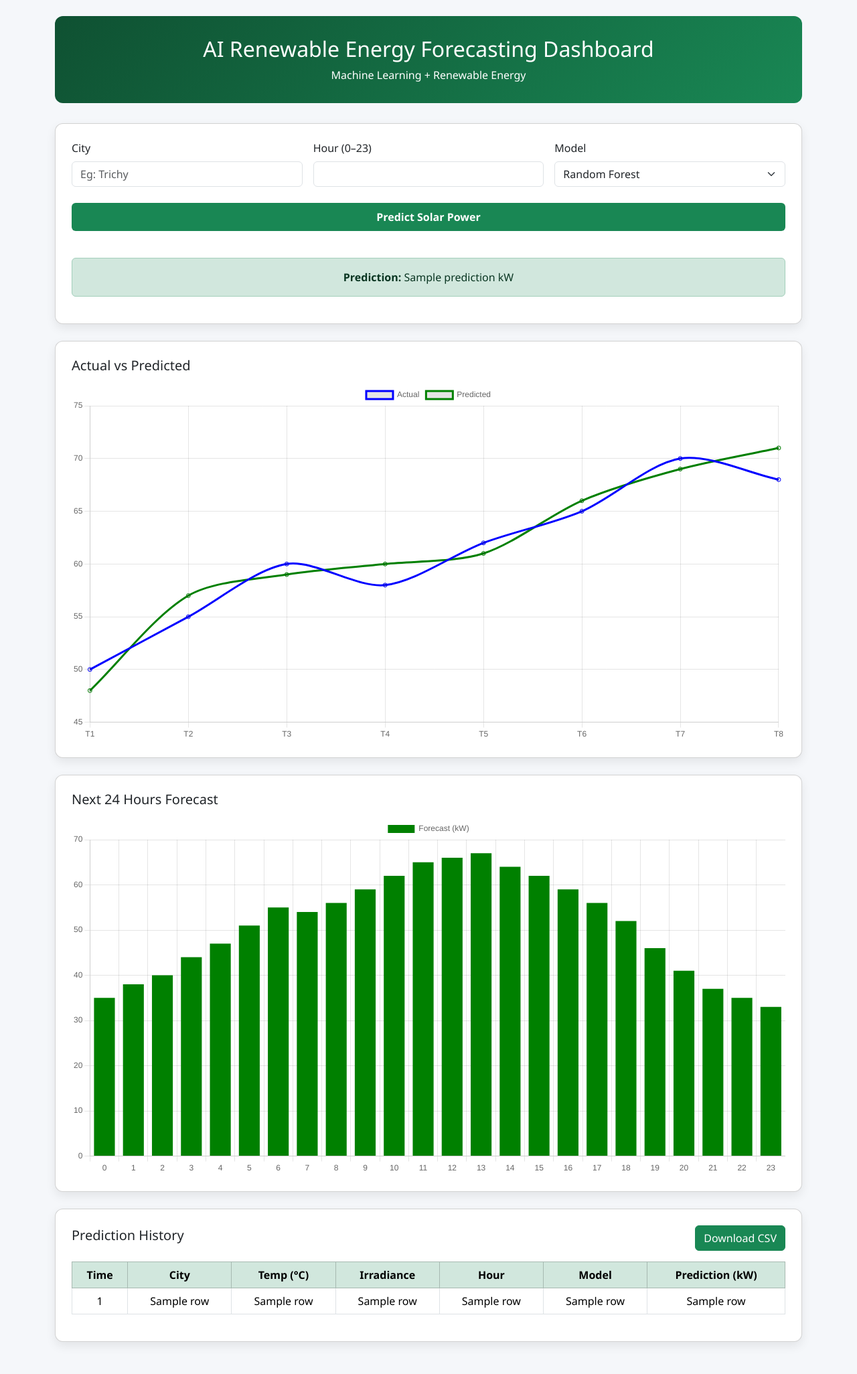
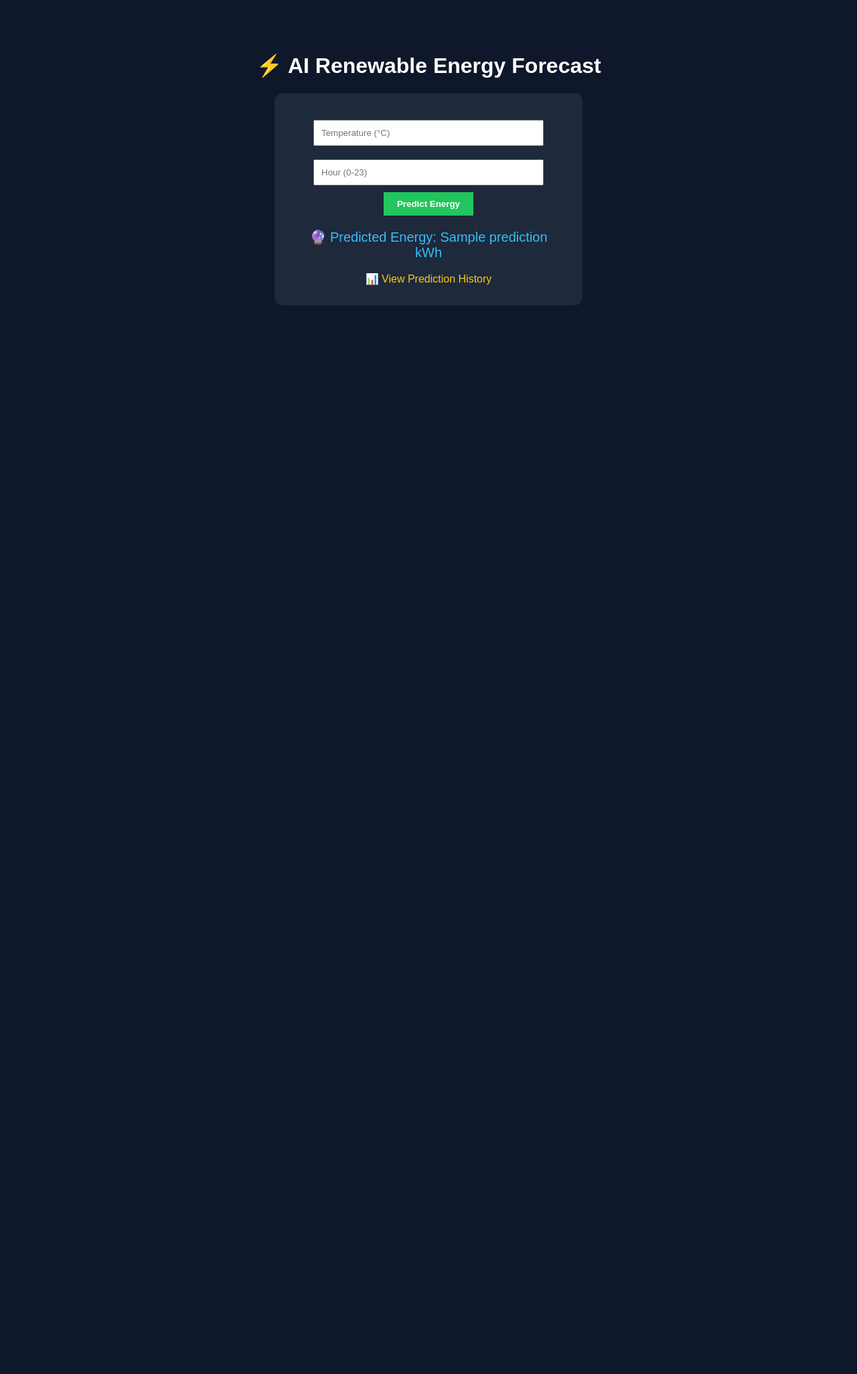
Before and after one commit to haarishk1510-pixel/renewable-energy-dashboard, a Flask app: template templates/index.html in a window 1280 px wide. Shown: the whole page at 67% size. After the commit the page ends 456 px from the top, so only its background shows below. Run offline with Flask 3, Linux system fonts and the light colour scheme; the template is opened without the code that fills it: most values are stand-ins (such as "Sample title", 1, 10 or a date in 2020).

Commit message:
Final production UI + ML + history ready

```diff
--- a/app.py
+++ b/app.py
@@ -1,124 +1,116 @@
 import os
-import sqlite3
+import logging
 import pickle
-from datetime import datetime
-
-import numpy as np
+import pandas as pd
 from flask import Flask, render_template, request, jsonify
 
-# --------------------------------
-# Flask app
-# --------------------------------
 app = Flask(__name__)
 
-BASE_DIR = os.path.dirname(os.path.abspath(__file__))
-DB_PATH = os.path.join(BASE_DIR, "predictions.db")
-MODEL_PATH = os.path.join(BASE_DIR, "models", "solar_model.pkl")
+logging.basicConfig(level=logging.INFO)
 
-# --------------------------------
-# Database init
-# --------------------------------
-def init_db():
-    conn = sqlite3.connect(DB_PATH)
-    c = conn.cursor()
-    c.execute("""
-        CREATE TABLE IF NOT EXISTS prediction_history (
-            id INTEGER PRIMARY KEY AUTOINCREMENT,
-            timestamp TEXT,
-            city TEXT,
-            hour INTEGER,
-            prediction REAL
-        )
-    """)
-    conn.commit()
-    conn.close()
+# -----------------------------
+# Load Dataset
+# -----------------------------
+try:
+    dataset = pd.read_csv("solar_data.csv")
+    logging.info("Solar dataset loaded successfully")
+except Exception as e:
+    logging.error(f"Dataset loading failed: {e}")
+    dataset = None
 
-init_db()
+# -----------------------------
+# Load ML Model
+# -----------------------------
+model = None
+model_path = "models/solar_model.pkl"
 
-# --------------------------------
-# Load ML model (SAFE)
-# --------------------------------
-ml_model = None
-ml_model_loaded = False
+if os.path.exists(model_path):
+    try:
+        with open(model_path, "rb") as f:
+            model = pickle.load(f)
+        logging.info("ML model loaded successfully")
+    except Exception as e:
+        logging.warning(f"ML model failed to load: {e}")
+else:
+    logging.warning("ML model not found, using fallback logic")
 
-try:
-    if os.path.exists(MODEL_PATH):
-        with open(MODEL_PATH, "rb") as f:
-            ml_model = pickle.load(f)
-        ml_model_loaded = True
-except Exception:
-    ml_model = None
-    ml_model_loaded = False
-
-# --------------------------------
-# Fallback prediction
-# --------------------------------
-def fallback_prediction(hour):
-    if hour < 6 or hour > 18:
-        return 0.0
-    return round(5 * (1 - abs(hour - 12) / 6), 2)
-
-# --------------------------------
-# Routes
-# --------------------------------
+# -----------------------------
+# Home Page
+# -----------------------------
 @app.route("/")
-def index():
+def home():
     return render_template("index.html")
 
+# -----------------------------
+# Prediction Route
+# -----------------------------
 @app.route("/predict", methods=["POST"])
 def predict():
-    city = request.form.get("city", "Unknown")
-    hour = int(request.form.get("hour", 12))
+    try:
+        temperature = float(request.form["temperature"])
+        hour = float(request.form["hour"])
 
-    if ml_model_loaded:
-        prediction = float(ml_model.predict(np.array([[hour]]))[0])
-    else:
-        prediction = fallback_prediction(hour)
+        if model:
+            prediction = model.predict([[temperature, hour]])[0]
+        else:
+            # Fallback logic
+            prediction = temperature * 0.5 + hour * 0.3
 
-    conn = sqlite3.connect(DB_PATH)
-    c = conn.cursor()
-    c.execute(
-        "INSERT INTO prediction_history (timestamp, city, hour, prediction) VALUES (?, ?, ?, ?)",
-        (datetime.utcnow().isoformat(), city, hour, prediction)
-    )
-    conn.commit()
-    conn.close()
+        prediction = round(float(prediction), 2)
 
-    return jsonify({
-        "city": city,
-        "hour": hour,
-        "prediction": round(prediction, 2),
-        "ml_used": ml_model_loaded
-    })
+        # Save history
+        history_file = "prediction_history.csv"
 
+        new_data = pd.DataFrame({
+            "timestamp": [pd.Timestamp.now()],
+            "temperature": [temperature],
+            "hour": [hour],
+            "prediction": [prediction]
+        })
+
+        if os.path.exists(history_file):
+            new_data.to_csv(history_file, mode="a", header=False, index=False)
+        else:
+            new_data.to_csv(history_file, index=False)
+
+        return render_template("index.html", prediction=prediction)
+
+    except Exception as e:
+        logging.error(f"Prediction error: {e}")
+        return "Error in prediction"
+
+# -----------------------------
+# History Route
+# -----------------------------
 @app.route("/history")
 def history():
-    conn = sqlite3.connect(DB_PATH)
-    conn.row_factory = sqlite3.Row
-    c = conn.cursor()
+    try:
+        df = pd.read_csv("prediction_history.csv")
+        timestamps = df["timestamp"].astype(str).tolist()
+        predictions = df["prediction"].tolist()
 
-    c.execute("""
-        SELECT timestamp, city, hour, prediction
-        FROM prediction_history
-        ORDER BY timestamp DESC
-        LIMIT 100
-    """)
+        return render_template(
+            "history.html",
+            timestamps=timestamps,
+            predictions=predictions
+        )
+    except:
+        return "No prediction history available"
 
-    rows = c.fetchall()
-    conn.close()
-
-    return render_template("history.html", history=rows)
-
+# -----------------------------
+# Health Check
+# -----------------------------
 @app.route("/health")
 def health():
     return jsonify({
         "status": "ok",
-        "ml_model": ml_model_loaded
+        "dataset_loaded": dataset is not None,
+        "ml_model": model is not None
     })
 
-# --------------------------------
-# Entry (for local only)
-# --------------------------------
+# -----------------------------
+# Railway Port Binding
+# -----------------------------
 if __name__ == "__main__":
     port = int(os.environ.get("PORT", 8080))
     app.run(host="0.0.0.0", port=port)
--- /dev/null
+++ b/requirement.txt
@@ -0,0 +1,4 @@
+flask==3.1.2
+gunicorn
+pandas
+numpy==1.26.4
--- a/templates/index.html
+++ b/templates/index.html
@@ -1,186 +1,74 @@
-</a>
-
 <!DOCTYPE html>
-<html lang="en">
+<html>
 <head>
-    <meta charset="UTF-8">
-    <title>AI Renewable Energy Forecasting Dashboard</title>
-
-    <!-- Bootstrap -->
-    <link href="https://cdn.jsdelivr.net/npm/bootstrap@5.3.3/dist/css/bootstrap.min.css" rel="stylesheet">
-
-    <!-- Chart.js -->
-    <script src="https://cdn.jsdelivr.net/npm/chart.js"></script>
-
+    <title>AI Renewable Energy Dashboard</title>
     <style>
         body {
-            background: #f5f7fa;
-            font-family: "Segoe UI", sans-serif;
+            font-family: Arial;
+            background: #0f172a;
+            color: white;
+            text-align: center;
+            padding: 50px;
         }
-        .header {
-            background: linear-gradient(135deg, #0f5132, #198754);
-            color: white;
+
+        .card {
+            background: #1e293b;
             padding: 30px;
             border-radius: 12px;
-            margin-bottom: 30px;
-            text-align: center;
+            width: 400px;
+            margin: auto;
         }
-        .card {
-            border-radius: 12px;
-            box-shadow: 0 6px 15px rgba(0,0,0,0.08);
-            margin-bottom: 25px;
+
+        input {
+            padding: 10px;
+            margin: 10px;
+            width: 80%;
         }
-        .btn-predict {
-            background: #198754;
+
+        button {
+            padding: 10px 20px;
+            background: #22c55e;
+            border: none;
             color: white;
             font-weight: bold;
+            cursor: pointer;
         }
-        .btn-predict:hover {
-            background: #157347;
+
+        .result {
+            margin-top: 20px;
+            font-size: 20px;
+            color: #38bdf8;
+        }
+
+        a {
+            color: #facc15;
+            text-decoration: none;
         }
     </style>
 </head>
 
 <body>
-<div class="container mt-4 mb-5">
 
-    <!-- HEADER -->
-    <div class="header">
-        <h2>AI Renewable Energy Forecasting Dashboard</h2>
-        <p class="mb-0">Machine Learning + Renewable Energy</p>
-    </div>
+    <h1>⚡ AI Renewable Energy Forecast</h1>
 
-    <!-- INPUT CARD -->
-    <div class="card p-4">
-        <form method="POST">
-            <div class="row g-3">
-
-                <div class="col-md-4">
-                    <label class="form-label">City</label>
-                    <input type="text" name="city" class="form-control" placeholder="Eg: Trichy" required>
-                </div>
-
-                <div class="col-md-4">
-                    <label class="form-label">Hour (0–23)</label>
-                    <input type="number" name="hour" class="form-control" min="0" max="23" required>
-                </div>
-
-                <div class="col-md-4">
-                    <label class="form-label">Model</label>
-                    <select name="model" class="form-select">
-                        <option value="Linear Regression">Linear Regression</option>
-                        <option value="Random Forest" selected>Random Forest</option>
-                        <option value="LSTM">LSTM</option>
-                    </select>
-                </div>
-
-            </div>
-
-            <div class="mt-4">
-                <button class="btn btn-predict w-100 py-2">
-                    Predict Solar Power
-                </button>
-            </div>
+    <div class="card">
+        <form action="/predict" method="post">
+            <input type="number" step="any" name="temperature" placeholder="Temperature (°C)" required>
+            <br>
+            <input type="number" step="any" name="hour" placeholder="Hour (0-23)" required>
+            <br>
+            <button type="submit">Predict Energy</button>
         </form>
 
         {% if prediction %}
-        <div class="alert alert-success mt-4 text-center">
-            <strong>Prediction:</strong> {{ prediction }} kW
-        </div>
+            <div class="result">
+                🔮 Predicted Energy: {{ prediction }} kWh
+            </div>
         {% endif %}
+
+        <br>
+        <a href="/history">📊 View Prediction History</a>
     </div>
-
-    <!-- ACTUAL VS PREDICTED -->
-    <div class="card p-4">
-        <h5 class="mb-3">Actual vs Predicted</h5>
-        <canvas id="actualPredictedChart"></canvas>
-    </div>
-
-    <!-- 24 HOUR FORECAST -->
-    <div class="card p-4">
-        <h5 class="mb-3">Next 24 Hours Forecast</h5>
-        <canvas id="forecastChart"></canvas>
-    </div>
-
-    <!-- HISTORY -->
-    <div class="card p-4">
-        <div class="d-flex justify-content-between align-items-center mb-3">
-            <h5>Prediction History</h5>
-            <a href="/download-csv" class="btn btn-success ">Download CSV</a>
-        </div>
-
-        <div class="table-responsive">
-            <table class="table table-bordered text-center align-middle">
-                <thead class="table-success">
-                    <tr>
-                        <th>Time</th>
-                        <th>City</th>
-                        <th>Temp (°C)</th>
-                        <th>Irradiance</th>
-                        <th>Hour</th>
-                        <th>Model</th>
-                        <th>Prediction (kW)</th>
-                    </tr>
-                </thead>
-                <tbody>
-                    {% for row in history %}
-                    <tr>
-                        <td>{{ row[0] }}</td>
-                        <td>{{ row[1] }}</td>
-                        <td>{{ row[2] }}</td>
-                        <td>{{ row[3] }}</td>
-                        <td>{{ row[4] }}</td>
-                        <td>{{ row[5] }}</td>
-                        <td>{{ row[6] }}</td>
-                    </tr>
-                    {% endfor %}
-                </tbody>
-            </table>
-        </div>
-    </div>
-
-</div>
-
-<!-- CHART SCRIPTS -->
-<script>
-const actualData = [50,55,60,58,62,65,70,68];
-const predictedData = [48,57,59,60,61,66,69,71];
-
-new Chart(document.getElementById('actualPredictedChart'), {
-    type: 'line',
-    data: {
-        labels: ['T1','T2','T3','T4','T5','T6','T7','T8'],
-        datasets: [
-            {
-                label: 'Actual',
-                data: actualData,
-                borderColor: 'blue',
-                tension: 0.3
-            },
-            {
-                label: 'Predicted',
-                data: predictedData,
-                borderColor: 'green',
-                tension: 0.3
-            }
-        ]
-    }
-});
-
-const forecastData = [35,38,40,44,47,51,55,54,56,59,62,65,66,67,64,62,59,56,52,46,41,37,35,33];
-
-new Chart(document.getElementById('forecastChart'), {
-    type: 'bar',
-    data: {
-        labels: [...Array(24).keys()],
-        datasets: [{
-            label: 'Forecast (kW)',
-            data: forecastData,
-            backgroundColor: 'green'
-        }]
-    }
-});
-</script>
 
 </body>
 </html>
```
Also changed, not shown: templates/history.html (added, +69 -0 lines), trainer_model.py (added, +21 -0 lines), 1 other file.
